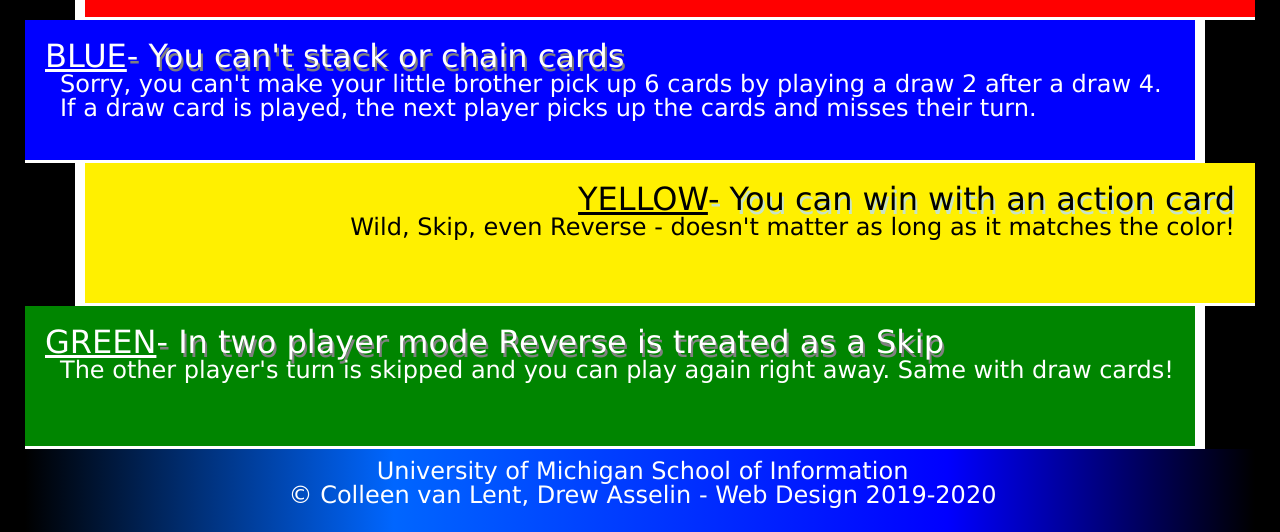
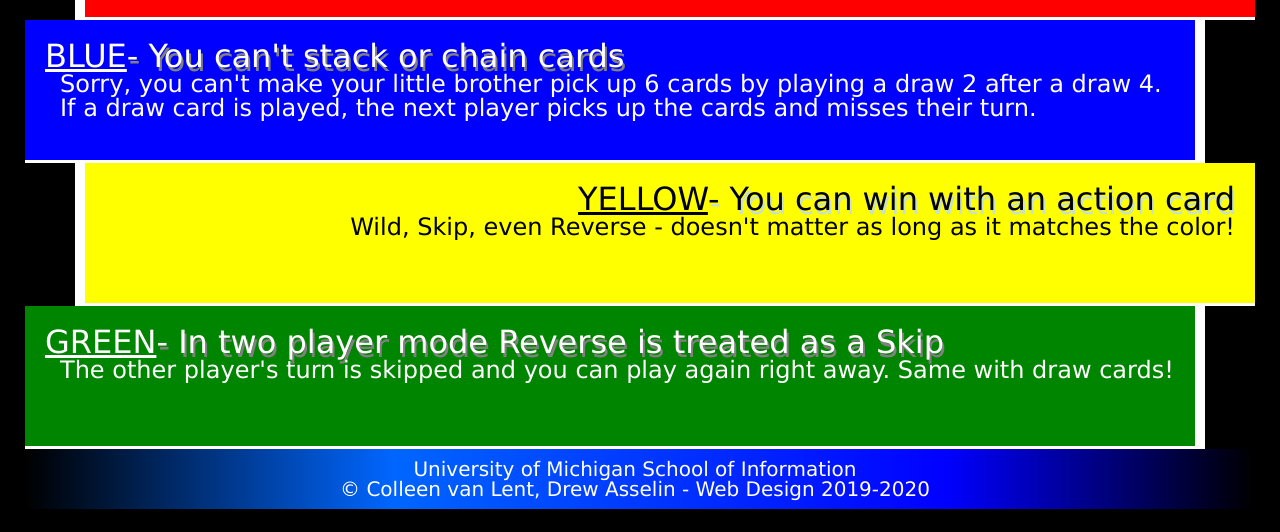
Before and after one commit to daimilly/homework2-2022, a plain HTML site: page index.html in a window 1280 px wide. Shown: the part 716-1248 px from the top of the page. After the commit the page ends 1225 px from the top, so only its background shows below. Drawn offline with Linux system fonts and the light colour scheme.

Commit message:
update style

```diff
--- a/css/style.css
+++ b/css/style.css
@@ -67,7 +67,7 @@ div{
 }
 
 .yellow{
-    background: #FFF000;
+    background: #FFFF00;
     border-bottom: 3px solid #ffffff;
     border-left: 10px solid #ffffff;
     border-top: None;
@@ -94,6 +94,9 @@ div{
 
 footer{
     background: linear-gradient(to left, #000000, #0000ff 25%, #0066ff 70%, #000000);
+}
+
+footer p{
     text-align: center;
     font-size: 20px;
     padding: 10px 10px 10px 0;
```
